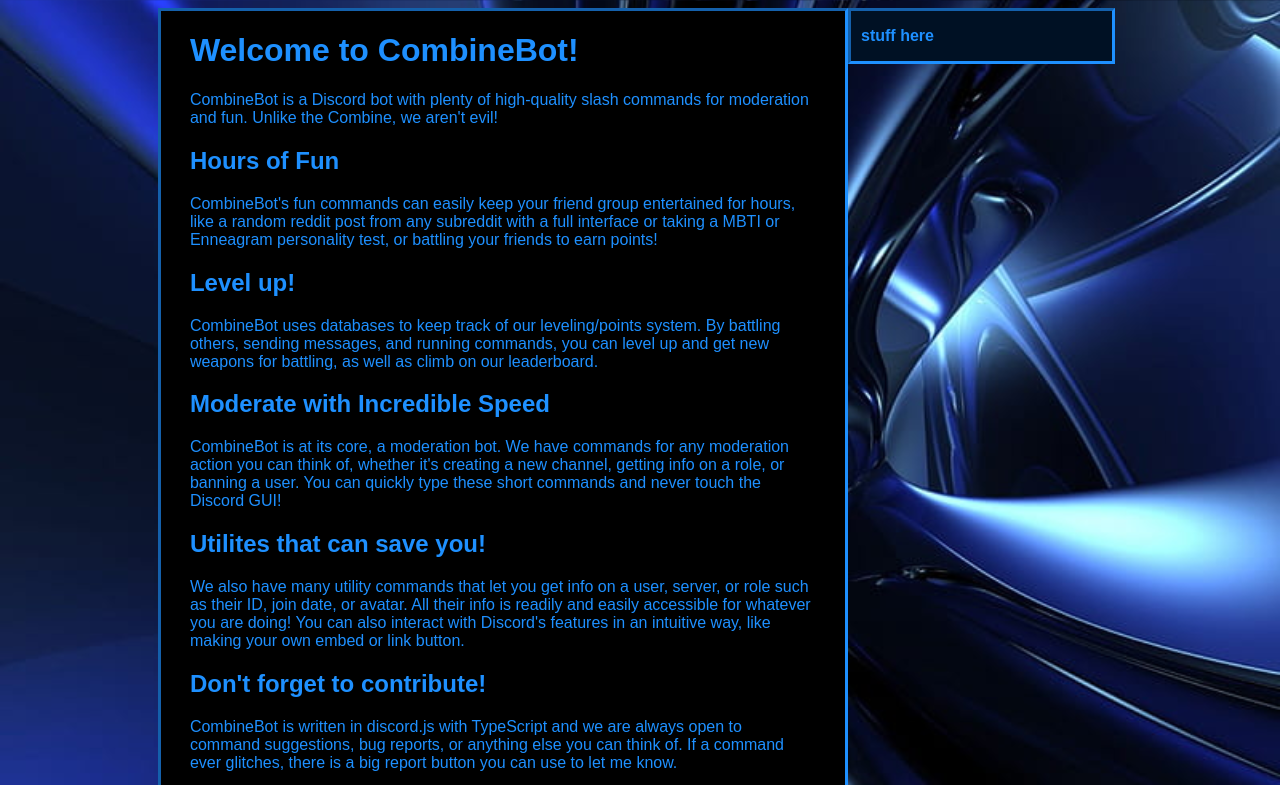
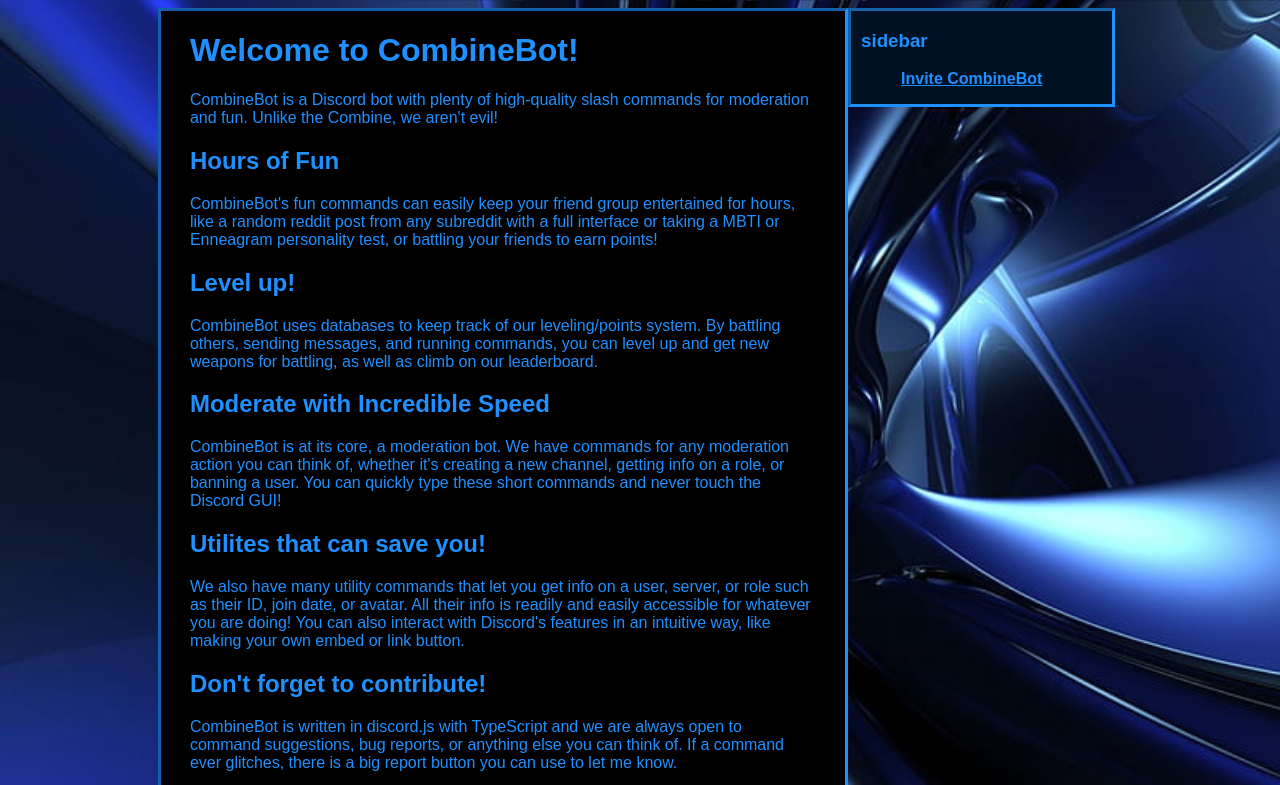
Before and after one commit to CombineBot/combinebot.github.io, a plain HTML site: page index.html in a window 1280 px wide. Shown: the top 785 px of the page. Drawn offline with Linux system fonts and the light colour scheme.

Commit message:
Correct word-wrapping for different display sizes, and sidebar fixes

```diff
--- a/index.html
+++ b/index.html
@@ -33,7 +33,10 @@
             </div>
 
             <div class="sidebar" id="sidebar">
-                <p>stuff here</p>
+               <h3>sidebar</h3>
+               <ul>
+                     <li><a href="https://shorturl.at/hLMVY">Invite CombineBot</a></li>
+               </ul>
             </div>
         </div>
     </body>
--- a/style.css
+++ b/style.css
@@ -23,6 +23,7 @@ body {
     height: fit-content;
     border-style: inset;
     border-color:  dodgerblue;
+    word-wrap: break-word; /* we don't want to overflow the div! */
 }
 
 .sidebar {
@@ -38,6 +39,16 @@ body {
     border-color:  dodgerblue;
 }
 
+/* link color fix */
+a, a:visited {
+    color: dodgerblue;
+}
 img {
     max-width: 30%;
 }
+
+#sidebar ul li {
+    list-style-type: none;
+    text-indent: 0;
+    margin: 0;
+}
```
